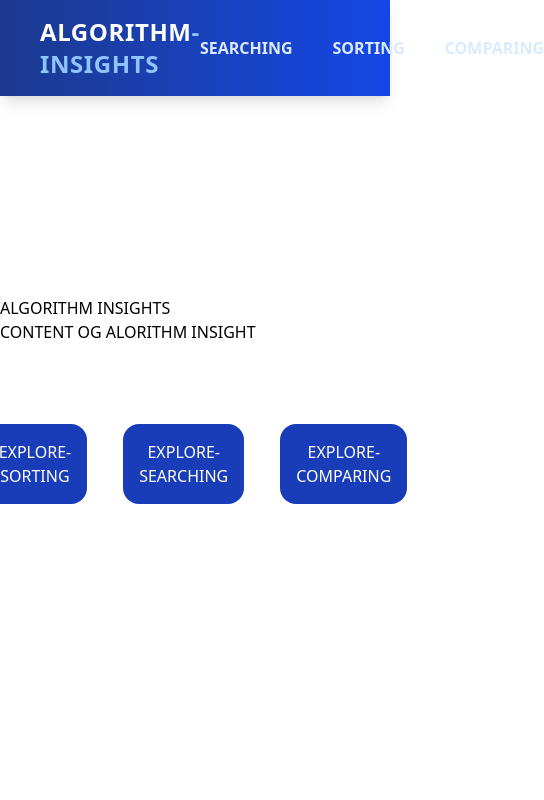
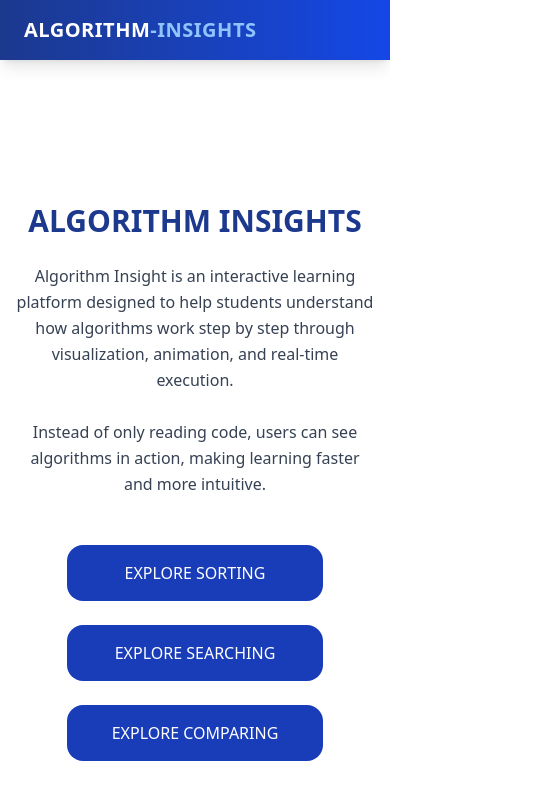
Before and after one commit to abdullah78-6/ALGORITHM-INSIGHTS, a React (Vite) app: page / in a window 390 px wide. Shown: the top 800 px of the page, 544 px wide, since content can reach past the window. Built offline with nearby package versions, Linux system fonts and the light colour scheme; what ag-charts-community would draw is missing.

Commit message:
SELECTION SORT DONE

```diff
--- a/src/components/header.jsx
+++ b/src/components/header.jsx
@@ -2,18 +2,50 @@ import { useNavigate } from "react-router-dom";
 import Nav from "./navbar";
 function Head(){
     const navigate=useNavigate();
-    return <div className="mt-50">
-        <div>
-            <h1 >ALGORITHM INSIGHTS</h1>
-            <p>CONTENT OG ALORITHM INSIGHT</p>
-        </div>
-        <div className="flex gap-9 justify-center mt-20">
-            <button onClick={()=>navigate("/sort")} className="bg-blue-800 p-4 text-white rounded-2xl">EXPLORE-SORTING</button>
-            <button onClick={()=>navigate("/search")} className="bg-blue-800 p-4 text-white rounded-2xl">EXPLORE-SEARCHING</button>
-            <button onClick={()=>navigate("/comp")} className="bg-blue-800 p-4 text-white rounded-2xl">EXPLORE-COMPARING</button>
-        </div>
+    return (
+    <div className="min-h-screen flex flex-col items-center justify-center px-4 md:px-10">
 
+
+      <div className="max-w-4xl text-center">
+        <h1 className="text-3xl md:text-5xl font-bold text-blue-900 mb-6">
+          ALGORITHM INSIGHTS
+        </h1>
+
+        <p className="text-base md:text-lg text-gray-700 leading-relaxed">
+          Algorithm Insight is an interactive learning platform designed to help
+          students understand how algorithms work step by step through
+          visualization, animation, and real-time execution.
+          <br /><br />
+          Instead of only reading code, users can see algorithms in action,
+          making learning faster and more intuitive.
+        </p>
+      </div>
+
+
+      <div className="flex flex-col sm:flex-row gap-6 mt-12">
+        <button
+          onClick={() => navigate("/sort")}
+          className="bg-blue-800 px-6 py-4 text-white rounded-2xl hover:bg-blue-900 transition-all duration-300 w-64"
+        >
+          EXPLORE SORTING
+        </button>
+
+        <button
+          onClick={() => navigate("/search")}
+          className="bg-blue-800 px-6 py-4 text-white rounded-2xl hover:bg-blue-900 transition-all duration-300 w-64"
+        >
+          EXPLORE SEARCHING
+        </button>
+
+        <button
+          onClick={() => navigate("/comp")}
+          className="bg-blue-800 px-6 py-4 text-white rounded-2xl hover:bg-blue-900 transition-all duration-300 w-64"
+        >
+          EXPLORE COMPARING
+        </button>
+      </div>
     </div>
+  );
 
 }
 export default Head;
--- a/src/components/navbar.jsx
+++ b/src/components/navbar.jsx
@@ -1,14 +1,22 @@
 import { Link, useNavigate } from "react-router-dom";
+
 function Nav() {
-  const navigate=useNavigate();
-  return (
-    <div className="flex justify-between items-center px-10 py-4 bg-gradient-to-r from-blue-900 to-blue-700 shadow-lg">
-            <div>
-        <h1 className="text-2xl font-bold text-white tracking-wide cursor-pointer" onClick={()=>navigate("/")}>
+  const navigate = useNavigate();
+    return (
+    <div className="flex justify-between items-center px-6 md:px-10 py-4 bg-gradient-to-r from-blue-900 to-blue-700 shadow-lg">
+
+
+      <div>
+        <h1
+          className="text-xl md:text-2xl font-bold text-white tracking-wide cursor-pointer"
+          onClick={() => navigate("/")}
+        >
           ALGORITHM<span className="text-blue-300">-INSIGHTS</span>
         </h1>
       </div>
-<ul className="flex gap-10 text-blue-100 font-semibold">
+
+
+      <ul className="hidden lg:flex gap-10 text-blue-100 font-semibold">
         <Link to="/search">
           <li className="cursor-pointer hover:text-white hover:border-b-2 border-blue-300 transition-all duration-300">
             SEARCHING
@@ -27,6 +35,7 @@ function Nav() {
           </li>
         </Link>
       </ul>
+
     </div>
   );
 }
--- a/src/components/searching.jsx
+++ b/src/components/searching.jsx
@@ -34,7 +34,7 @@ function Search(){
     return <div className="mt-5">
         <ToastContainer/>
         <div className="flex  justify-center items-center flex-col">
-            <h1 className="text-center  p-3 text-6xl text-blue-900    ">SEARCHING IN PROGRAMMING</h1>
+            <h1 className="text-center font-bold  p-3 text-6xl text-blue-900    ">SEARCHING IN PROGRAMMING</h1>
             <div className="mt-3">
                 <p className="text-2xl capitalize text-blue-700 w-250 ">
                    Searching in programming is a fundamental concept used to locate a specific element or piece of data within a collection such as an array, list, or database. It plays a crucial role in almost every software application, from finding a user in a system to retrieving information from large datasets. Efficient searching helps reduce time complexity and improves the overall performance of programs, especially when dealing with large amounts of data.
--- a/src/components/sorting.jsx
+++ b/src/components/sorting.jsx
@@ -3,7 +3,7 @@ import { Helper } from "../store/store";
 import { CChart } from '@coreui/react-chartjs'
 import { ToastContainer } from 'react-toastify';
 function Sort(){
-    const {RandomArray,merge,quick,selection,insertion,bubble,setmerge,setinsertion,setquick,setselection,setbubble,arrayselemnts,options,setarraysize,activeindex,foundindex,range,Selection,time,pass}=useContext(Helper);
+    const {RandomArray,merge,quick,selection,insertion,bubble,setmerge,setinsertion,setquick,setselection,setbubble,arrayselemnts,options,setarraysize,activeindex,foundindex,range,Selection,time,pass,speed,setspeed}=useContext(Helper);
     const chartdata={
         labels:arrayselemnts,
             datasets:[
@@ -114,6 +114,24 @@ function Sort(){
                     <h2>THE TIME IN SECONDS IS: {time}sec</h2>
                 </div>
                 <div>
+                    <h1>SELECT SPEED</h1>
+                    <div>
+
+                    <select name="speed" id="speed" onChange={(e)=>setspeed(e.target.value)} >
+
+                        <option value="0.25" >0.25 x</option>
+                        <option value="0.5">0.5 x</option>
+                        <option value="0.75">0.75 x</option>
+                        <option value="1.0">1.0 x</option>
+                        <option value="1.25">1.25 x </option>
+                        <option value="1.5">1.5 x </option>
+                        <option value="1.75">1.75 x </option>
+                        <option value="2.0">2.0 x </option>
+
+                    </select>
+                    </div>
+                </div>
+                <div>
                     {pass.map((p,index)=>(
                         <div key={index}>
                         <h1>PASS {index+1}</h1>
--- a/src/store/store.jsx
+++ b/src/store/store.jsx
@@ -19,7 +19,7 @@ const[selection,setselection]=useState(false);
 const[insertion,setinsertion]=useState(false);
 const[bubble,setbubble]=useState(false);
 const[time,settime]=useState();
-const [speed,setspeed]=useState();
+let [speed,setspeed]=useState(0.25);
 const[pass,setpass]=useState([]);
 const [options,setoptions]=useState({
      plugins: {
@@ -202,8 +202,12 @@ async function Linearsearch(){
     setrange({start:-1,end:-1});
     setresult2("THE KEY IS NOT FOUND ");
 }
+const speeds=(basedelay)=>{
+  return new Promise(resolve=>setTimeout(resolve,basedelay/Number(speed)));
+}
 async function Selection(){
-  if(arrayselemnts.length===0){
+
+  if(arrayselemnts.length===0||!speed){
     toast.error("PLEASE GENRATE ARRAY FIRST",{theme:"colored"});
     return ;
   }
@@ -215,18 +219,21 @@ async function Selection(){
 
 
     setrange({start:i-1,end:minindex});
-    await new Promise(res=>setTimeout(res,500));
+
+    await speeds(500);
     for(let j=i+1;j<arr.length;j++){
       setactiveindex(j);
       setrange({start:i-1,end:minindex});
-      await new Promise(res=>setTimeout(res,400));
+
+      await speeds(400);
       if(arr[j]<arr[minindex]){
         minindex=j;
       setrange({start:i-1,end:minindex});
-        await new Promise(res=>setTimeout(res,400));
+
+        await speeds(400);
       }
     }
-    // swap(arrayselemnts[minindex],arrayselemnts[i]);
+
     let temp=arr[minindex];
     arr[minindex]=arr[i];
     arr[i]=temp;
@@ -234,7 +241,8 @@ async function Selection(){
     setpass(prev=>[...prev,[...arr]]);
     setrange({start:i,end:-1});
     setactiveindex(-1);
-    await new Promise(res=>setTimeout(res,500));
+
+    await speeds(500);
 
   }
   setrange({start:arr.length-1,end:-1});
@@ -242,7 +250,7 @@ async function Selection(){
   const totaltime=((endtime-starttime)/1000).toFixed(2);
   settime(totaltime);
 }
-return <Helper.Provider value={{RandomArray,linearsearch,binarysearch,setbinarysearch,setlinearsearch,arraysize,setarraysize,arrayselemnts,setarrayelements,options,Linearsearch,setsearchelement,result,activeindex,foundindex,Binary,setbkey,result2,range,merge,quick,selection,insertion,bubble,setmerge,setinsertion,setquick,setselection,setbubble,Selection,time,pass}}>
+return <Helper.Provider value={{RandomArray,linearsearch,binarysearch,setbinarysearch,setlinearsearch,arraysize,setarraysize,arrayselemnts,setarrayelements,options,Linearsearch,setsearchelement,result,activeindex,foundindex,Binary,setbkey,result2,range,merge,quick,selection,insertion,bubble,setmerge,setinsertion,setquick,setselection,setbubble,Selection,time,pass,speed,setspeed}}>
         {children}
     </Helper.Provider>
 
```
